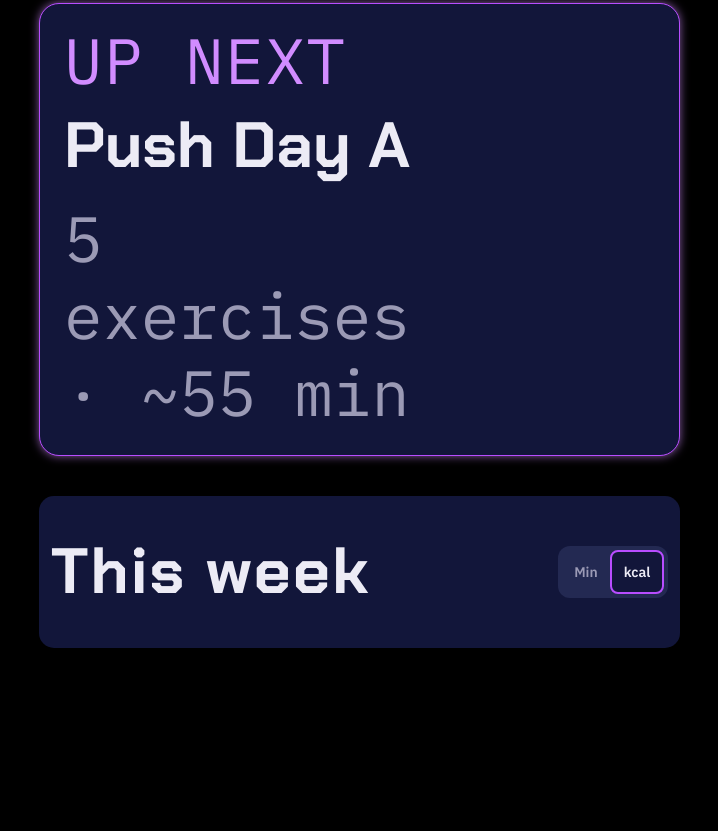
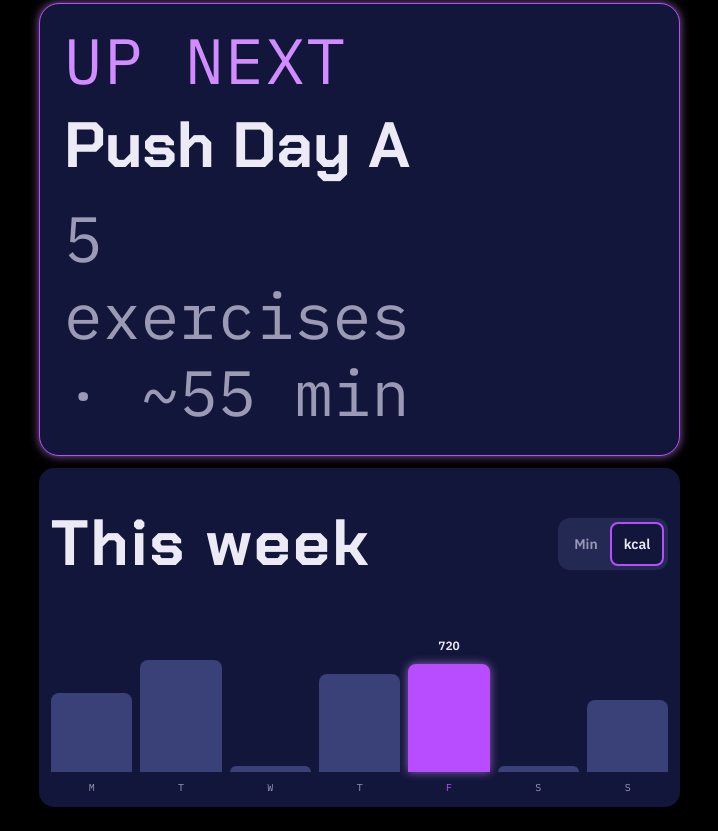
Before and after one commit to HazemRDWN/FitPlanner, a website: page dashboard.html in a window 1280 px wide. Shown: the part 1109-1940 px from the top of the page, without its empty margins (249-967 px from the left). Before the commit the page ends 1781 px from the top, so only its background shows below. Drawn offline with Linux system fonts and the light colour scheme.

Commit message:
graph added in dashboard

```diff
--- a/dashboard.html
+++ b/dashboard.html
@@ -26,6 +26,7 @@
         </header>
 
         <main class="flex flex-row">
+
             <aside class="sticky top-0 hidden h-screen w-[264px] shrink-0 flex-col bg-surface-1 px-4 py-7 lg:flex">
                 <a href="dashboard.html" class="mb-10 flex items-center gap-3 px-2">
                     <img src="./assets/logo-mark.svg" alt="" class="size-10 rounded-chip shadow-glow light:hidden">
@@ -126,7 +127,7 @@
 
                     </div>
 
-                    <div aria-hidden="true" class="flex flex-col col-span-2 gap-3 mb-7 rounded-card border border-accent bg-surface-1 p-4 shadow-glow lg:flex-1 lg:gap-4 lg:p-6">
+                    <div aria-hidden="true" class="flex flex-col col-span-2 gap-3 rounded-card border border-accent bg-surface-1 p-4 shadow-glow lg:flex-1 lg:gap-4 lg:p-6">
 
                         <p class="font-mono text-accent-soft text-[12px] leading-[1] tracking-[2px] lg:text-[64px] lg:max-w-[350px]">UP NEXT</p>
                         <h1 class="font-display text-[20px] font-bold leading-[1.2] lg:text-[64px] lg:max-w-[350px]">Push Day A</h1>
@@ -138,15 +139,68 @@
 
                     </div>
 
-                    <div class="flex col-span-2 items-center justify-between rounded-control bg-surface-1 p-3">
+                    <div class="flex flex-col col-span-2 rounded-control bg-surface-1 p-3">
 
-                        <p class="font-display text-[16px] leading-[2] tracking-[2px] lg:text-[64px] lg:max-w-[350px]">This week</p>
+                        <div class="flex items-center justify-between">
 
-                        <div class="flex items-center gap-0 rounded-xl bg-surface-2 p-1">
+                            <p class="font-display text-[16px] leading-[2] tracking-[2px] lg:text-[64px] lg:max-w-[350px]">This week</p>
 
-                                <a href="" class="flex h-11 items-center justify-center rounded-lg px-3 text-sm font-semibold text-muted">Min</a>
+                            <div class="flex items-center gap-0 rounded-xl bg-surface-2 p-1">
 
-                                <a href="" class="flex h-11 items-center justify-center rounded-lg border-2 border-accent bg-surface-1 px-3 text-sm font-semibold">kcal</a>
+                                    <button class="flex h-11 items-center justify-center rounded-lg px-3 text-sm font-semibold text-muted">Min</button>
+
+                                    <button class="flex h-11 items-center justify-center rounded-lg border-2 border-accent bg-surface-1 px-3 text-sm font-semibold">kcal</button>
+
+                            </div>
+
+                        </div>
+
+                        <div class="mt-5">
+
+                            <div class="grid h-36 grid-cols-7 gap-2">
+
+                                <div class="relative flex h-full items-end">
+                                    <div class="h-[55%] w-full rounded-t-lg bg-line"></div>
+                                </div>
+
+                                <div class="relative flex h-full items-end">
+                                    <div class="h-[78%] w-full rounded-t-lg bg-line"></div>
+                                </div>
+
+                                <div class="relative flex h-full items-end">
+                                    <div class="h-[4%] w-full rounded-t-lg bg-line"></div>
+                                </div>
+
+                                <div class="relative flex h-full items-end">
+                                    <div class="h-[68%] w-full rounded-t-lg bg-line"></div>
+                                </div>
+
+                                <div class="relative flex h-full items-end">
+                                    <span class="absolute bottom-[82%] left-1/2 -translate-x-1/2 whitespace-nowrap font-semibold text-xs font-semibold">
+                                        720
+                                    </span>
+                                    <div class="h-[75%] w-full rounded-t-lg bg-accent shadow-glow"></div>
+                                </div>
+
+                                <div class="relative flex h-full items-end">
+                                    <div class="h-[4%] w-full rounded-t-lg bg-line"></div>
+                                </div>
+
+                                <div class="relative flex h-full items-end">
+                                    <div class="h-[50%] w-full rounded-t-lg bg-line"></div>
+                                </div>
+
+                            </div>
+
+                            <div class="mt-2 grid grid-cols-7 gap-2">
+                                <span class="text-center font-mono text-[10px] text-muted">M</span>
+                                <span class="text-center font-mono text-[10px] text-muted">T</span>
+                                <span class="text-center font-mono text-[10px] text-muted">W</span>
+                                <span class="text-center font-mono text-[10px] text-muted">T</span>
+                                <span class="text-center font-mono text-[10px] text-accent">F</span>
+                                <span class="text-center font-mono text-[10px] text-muted">S</span>
+                                <span class="text-center font-mono text-[10px] text-muted">S</span>
+                            </div>
 
                         </div>
 
```
Also changed, not shown: dist/output.css.
